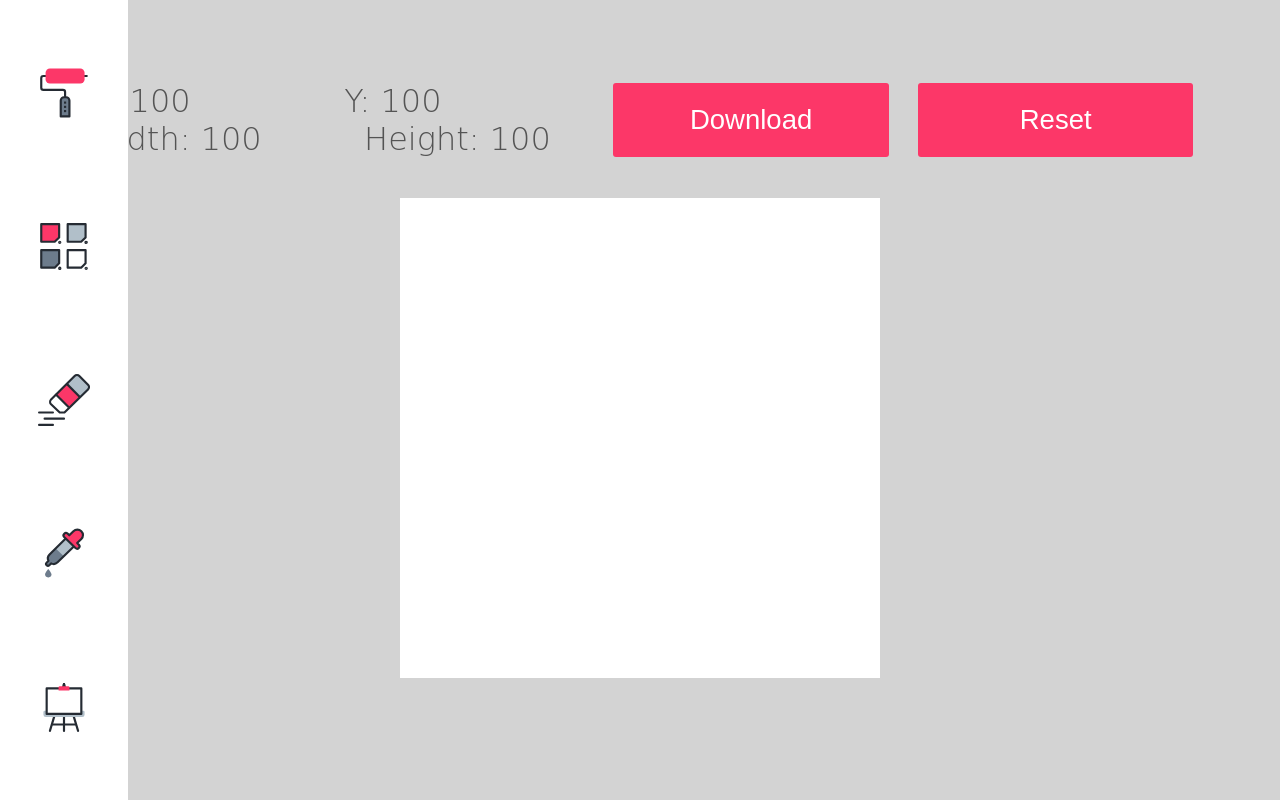
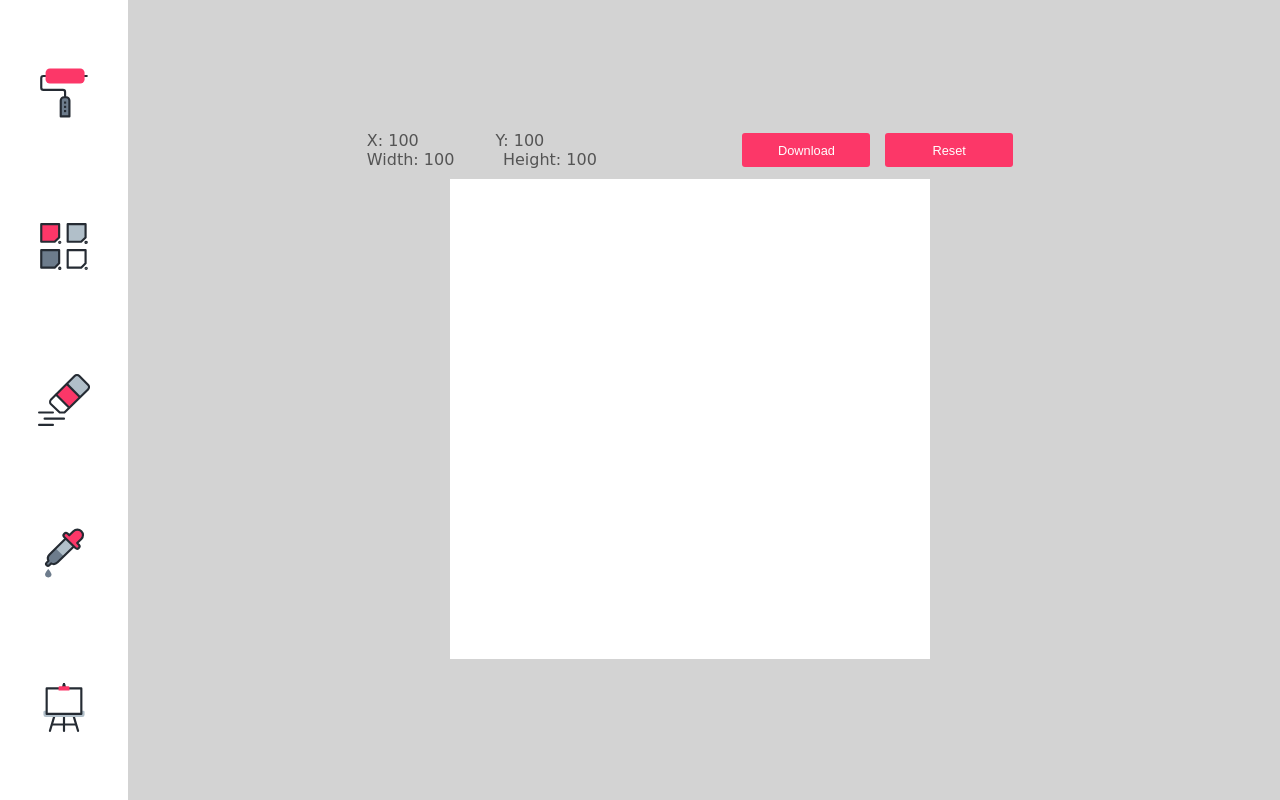
Before and after one commit to riandrei/etch-a-sketch, a plain HTML site: page index.html in a window 1280 px wide. Drawn offline with Linux system fonts and the light colour scheme; a web font is replaced by a local one.

Commit message:
Adjusted the indicators and buttons for laptops and wider screens

```diff
--- a/styles.css
+++ b/styles.css
@@ -26,7 +26,6 @@ body {
   color: #545454;
   display: flex;
   font-size: 4vw;
-  font-weight: 100;
 }
 .coordinates {
   gap: 3em;
@@ -56,6 +55,9 @@ body {
   width: 2rem;
   height: 2rem;
 }
+.canvas-dimensions {
+  gap: 1.9em;
+}
 
 .tools-dock {
   background-color: white;
@@ -79,13 +81,30 @@ body {
 
 @media (min-width: 961px) {
   /* tablet, landscape iPad, lo-res laptops ands desktops */
+  .indicators-and-buttons {
+    gap: 34em;
+    margin-left: 10rem;
+  }
+  .coordinates,
+  .canvas-dimensions {
+    font-size: 2vw;
+  }
+  .buttons > * {
+    font-size: 1vw;
+    margin: 0 0 0 1em;
+    padding: 0.75em 0;
+    width: 10em;
+  }
+
   .canvas {
     max-width: 480px;
+    margin: 1rem 0 1rem 10rem;
   }
   .canvas > * {
     width: 3rem;
     height: 3rem;
   }
+
   .tools-dock {
     grid-template-columns: initial;
     border-radius: 0;
```
